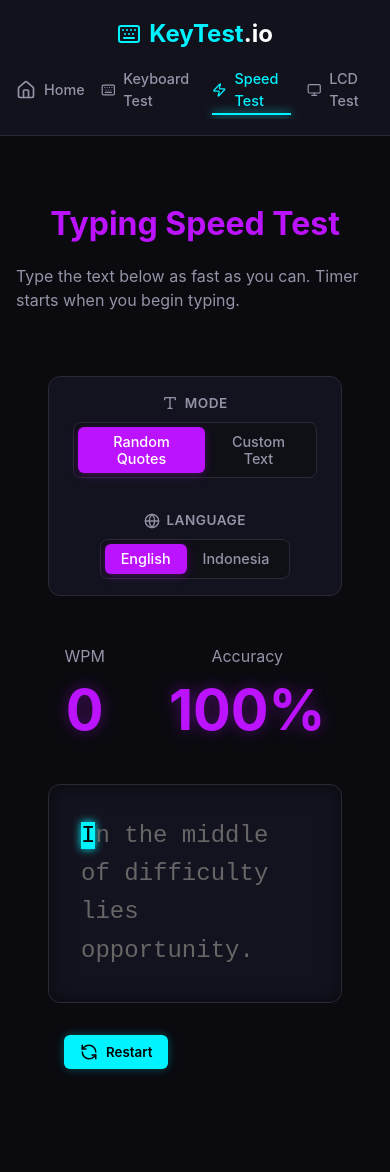
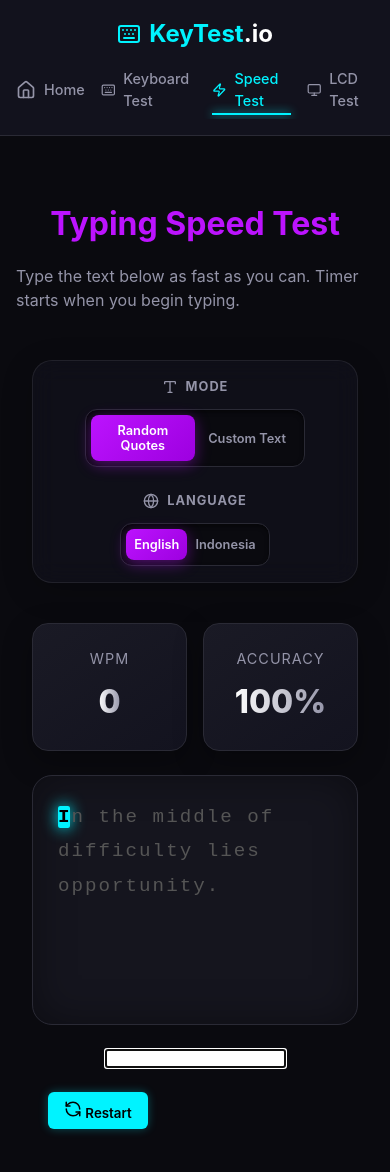
Before and after one commit to hndko/keyboard-test, a React (Vite) app: page /speed in a window 390 px wide. Shown: the top 1172 px of the page. Before the commit the page ends 1149 px from the top, so only its background shows below. Built offline with nearby package versions, Linux system fonts and the light colour scheme.

Commit message:
feat: Add comprehensive CSS styling for the speed test UI, including settings, stats, text display, and responsiveness.

```diff
--- a/src/styles/speed.css
+++ b/src/styles/speed.css
@@ -2,206 +2,278 @@
   display: flex;
   flex-direction: column;
   align-items: center;
-  gap: 2rem;
-  max-width: 900px; /* Increased max-width */
+  gap: 2.5rem;
+  max-width: 1000px;
   margin: 0 auto;
-  padding: 2rem;
+  padding: 2rem 1rem;
   width: 100%;
 }
 
+/* Glass Panel for Settings */
 .settings-panel {
   display: flex;
-  gap: 2rem;
-  background: var(--bg-panel);
-  padding: 1rem 1.5rem;
-  border-radius: 12px;
-  border: 1px solid var(--border-color);
+  gap: 3rem;
+  background: rgba(19, 19, 31, 0.6);
+  backdrop-filter: blur(12px);
+  padding: 1rem 2.5rem;
+  border-radius: 20px;
+  border: 1px solid rgba(255, 255, 255, 0.08);
+  box-shadow: 0 8px 32px rgba(0, 0, 0, 0.2);
   margin-bottom: 1rem;
   flex-wrap: wrap;
   justify-content: center;
+  transition: transform 0.3s ease;
+}
+
+.settings-panel:hover {
+  transform: translateY(-2px);
+  border-color: rgba(255, 255, 255, 0.15);
 }
 
 .setting-group {
   display: flex;
   flex-direction: column;
-  gap: 0.5rem;
+  gap: 0.8rem;
   align-items: center;
 }
 
 .setting-label {
-  font-size: 0.85rem;
+  font-size: 0.8rem;
   color: var(--text-secondary);
   display: flex;
   align-items: center;
-  gap: 0.4rem;
+  gap: 0.5rem;
   text-transform: uppercase;
-  letter-spacing: 0.5px;
-  font-weight: 600;
+  letter-spacing: 1px;
+  font-weight: 700;
 }
 
 .toggle-group {
   display: flex;
-  background: #0f0f16;
-  padding: 4px;
-  border-radius: 8px;
+  background: #0a0a0f;
+  padding: 5px;
+  border-radius: 12px;
   border: 1px solid var(--border-color);
+  box-shadow: inset 0 2px 4px rgba(0, 0, 0, 0.5);
 }
 
 .toggle-btn {
-  padding: 0.4rem 1rem;
+  padding: 0.6rem 1.2rem;
   font-size: 0.9rem;
   color: var(--text-secondary);
-  border-radius: 6px;
-  transition: all 0.2s;
-  font-weight: 500;
+  border-radius: 8px;
+  transition: all 0.3s cubic-bezier(0.4, 0, 0.2, 1);
+  font-weight: 600;
 }
 
 .toggle-btn:hover {
   color: var(--text-primary);
+  background: rgba(255, 255, 255, 0.05);
 }
 
 .toggle-btn.active {
-  background: var(--accent-purple);
+  background: linear-gradient(135deg, var(--accent-purple), #9d00e0);
   color: #fff;
-  box-shadow: 0 2px 8px rgba(188, 19, 254, 0.3);
+  box-shadow: 0 4px 15px rgba(188, 19, 254, 0.4);
 }
 
+/* Stats Cards */
 .stats-board {
-  display: flex;
-  gap: 4rem;
+  display: grid;
+  grid-template-columns: repeat(2, 1fr);
+  gap: 2rem;
+  width: 100%;
+  max-width: 600px;
 }
 
 .stat-item {
+  background: linear-gradient(145deg, #1a1a25, #13131f);
+  padding: 1.5rem;
+  border-radius: 16px;
+  border: 1px solid var(--border-color);
   display: flex;
   flex-direction: column;
   align-items: center;
+  box-shadow: 0 10px 30px rgba(0, 0, 0, 0.3);
+  transition: transform 0.3s ease;
+}
+
+.stat-item:hover {
+  transform: translateY(-5px);
+  border-color: var(--accent-purple);
 }
 
 .stat-label {
-  font-size: 1rem;
+  font-size: 0.9rem;
   color: var(--text-secondary);
+  margin-bottom: 0.5rem;
+  text-transform: uppercase;
+  letter-spacing: 1px;
 }
 
 .stat-value {
-  font-size: 3.5rem;
-  font-weight: bold;
-  color: var(--accent-purple);
-  text-shadow: 0 0 15px rgba(188, 19, 254, 0.4);
+  font-size: 3rem;
+  font-weight: 800;
+  color: #fff;
+  background: linear-gradient(to right, #fff, var(--text-secondary));
+  -webkit-background-clip: text;
+  -webkit-text-fill-color: transparent;
 }
 
+/* Text Display */
 .text-display {
-  font-size: 1.5rem;
-  line-height: 1.6;
-  color: #666; /* Dimmer text for untyped */
-  background: var(--bg-panel);
-  padding: 2rem;
-  border-radius: 12px;
+  font-size: 1.6rem;
+  line-height: 1.8;
+  color: #555;
+  background: #15151e;
+  padding: 3rem;
+  border-radius: 20px;
   border: 1px solid var(--border-color);
   width: 100%;
-  min-height: 200px;
+  min-height: 250px;
   cursor: text;
-  font-family: "Courier New", Courier, monospace;
+  font-family: "JetBrains Mono", "Fira Code", "Courier New", monospace; /* More code-like font */
   position: relative;
-  box-shadow: inset 0 0 20px rgba(0, 0, 0, 0.5);
-  white-space: pre-wrap; /* Preserve formatting */
+  box-shadow: inset 0 0 40px rgba(0, 0, 0, 0.4);
+  white-space: pre-wrap;
+  transition: border-color 0.3s ease;
+}
+
+.text-display:hover {
+  border-color: rgba(255, 255, 255, 0.1);
 }
 
 .char {
   position: relative;
-  transition: color 0.1s;
+  transition: all 0.1s;
+  margin: 0 1px;
 }
 
 .char.correct {
   color: var(--text-primary);
-  text-shadow: 0 0 2px rgba(255, 255, 255, 0.5);
+  text-shadow: 0 0 8px rgba(255, 255, 255, 0.2);
 }
 
 .char.incorrect {
   color: #ff4444;
   text-decoration: underline;
-  background: rgba(255, 68, 68, 0.1);
+  text-decoration-thickness: 2px;
 }
 
 .char.current {
   background: var(--accent-cyan);
   color: #000;
-  box-shadow: 0 0 8px var(--accent-cyan);
+  border-radius: 2px;
+  box-shadow: 0 0 15px var(--accent-cyan);
+  font-weight: bold;
 }
 
-.char.current::after {
-  display: none; /* Removed the underline cursor style for a block cursor style */
-}
-
-.hidden-input {
-  opacity: 0;
-  position: absolute;
-  z-index: -1;
-}
-
-.result-popup {
-  animation: slideUp 0.5s ease;
-  background: rgba(19, 19, 31, 0.95);
-  padding: 1.5rem 3rem;
-  border-radius: 12px;
-  border: 1px solid var(--accent-green);
-  text-align: center;
-  box-shadow: 0 10px 40px rgba(0, 0, 0, 0.6);
-}
-
-@keyframes slideUp {
-  from {
-    transform: translateY(20px);
-    opacity: 0;
-  }
-  to {
-    transform: translateY(0);
-    opacity: 1;
-  }
-}
-
-/* Custom Input Area */
+/* Custom Text Area */
 .custom-input-area {
   width: 100%;
+  max-width: 800px;
+  background: var(--bg-panel);
+  padding: 2rem;
+  border-radius: 20px;
+  border: 1px solid var(--border-color);
   display: flex;
   flex-direction: column;
-  gap: 1rem;
+  gap: 1.5rem;
   align-items: center;
 }
 
 .custom-textarea {
   width: 100%;
-  height: 200px;
-  background: var(--bg-panel);
+  height: 250px;
+  background: #0a0a0f;
   border: 1px solid var(--border-color);
   border-radius: 12px;
-  padding: 1rem;
+  padding: 1.5rem;
   font-family: inherit;
   color: var(--text-primary);
   resize: vertical;
   font-size: 1rem;
+  line-height: 1.6;
+  transition: border-color 0.3s ease;
 }
 
 .custom-textarea:focus {
   outline: none;
   border-color: var(--accent-purple);
-  box-shadow: 0 0 10px rgba(188, 19, 254, 0.2);
+  box-shadow: 0 0 20px rgba(188, 19, 254, 0.15);
 }
 
 .start-btn {
-  display: flex;
-  align-items: center;
-  gap: 0.5rem;
-  padding: 0.8rem 2rem;
-  font-size: 1.1rem;
+  padding: 1rem 3rem;
+  font-size: 1.2rem;
+  border-radius: 50px;
+  background: linear-gradient(135deg, var(--accent-green), #00b300);
+  color: #000;
+  font-weight: 700;
+  box-shadow: 0 5px 20px rgba(10, 255, 10, 0.3);
+}
+.start-btn:hover {
+  transform: scale(1.05);
+  box-shadow: 0 8px 25px rgba(10, 255, 10, 0.5);
 }
 
-.controls {
-  display: flex;
-  gap: 1rem;
+.result-popup {
+  background: rgba(19, 19, 31, 0.98);
+  backdrop-filter: blur(20px);
+  padding: 2.5rem 4rem;
+  border-radius: 24px;
+  border: 1px solid var(--accent-purple);
+  box-shadow: 0 20px 60px rgba(0, 0, 0, 0.8);
+  margin-top: 2rem;
+  animation: popIn 0.4s cubic-bezier(0.175, 0.885, 0.32, 1.275);
 }
 
-.refresh-btn {
-  display: flex;
-  align-items: center;
-  gap: 0.5rem;
+@keyframes popIn {
+  from {
+    transform: scale(0.8) translateY(20px);
+    opacity: 0;
+  }
+  to {
+    transform: scale(1) translateY(0);
+    opacity: 1;
+  }
 }
+
+/* Responsiveness */
+@media (max-width: 768px) {
+  .speed-test-container {
+    padding: 1rem;
+    gap: 1.5rem;
+  }
+
+  .settings-panel {
+    padding: 1rem;
+    gap: 1.5rem;
+    width: 100%;
+  }
+
+  .toggle-group {
+    width: 100%;
+    justify-content: center;
+  }
+
+  .toggle-btn {
+    flex: 1;
+    text-align: center;
+    padding: 0.5rem;
+    font-size: 0.8rem;
+  }
+
+  .stats-board {
+    gap: 1rem;
+  }
+
+  .stat-value {
+    font-size: 2rem;
+  }
+
+  .text-display {
+    font-size: 1.2rem; /* Smaller font for mobile */
+    padding: 1.5rem;
+  }
+}
```
